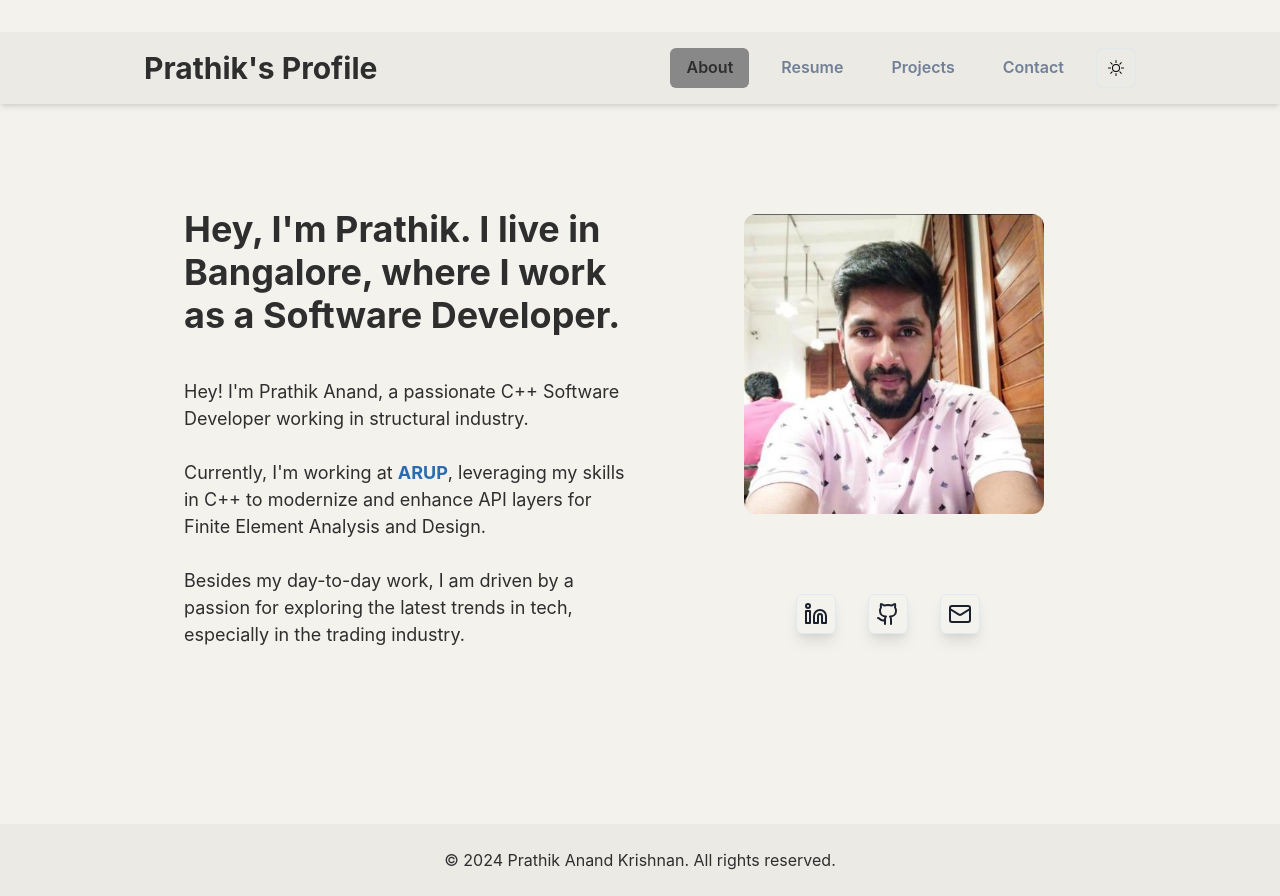
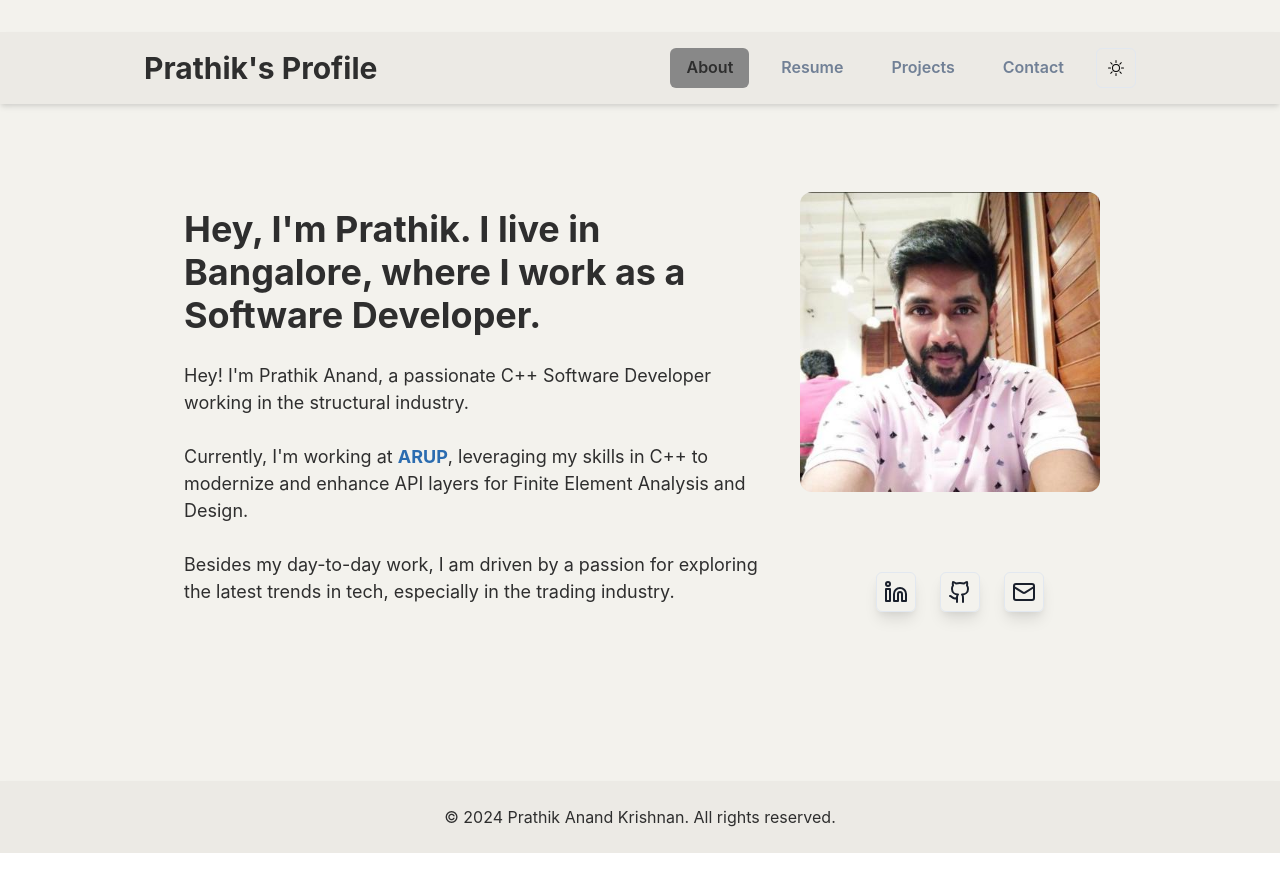
Before and after one commit to prathikanand7/prathikanand7.github.io, a React (Create React App) app in the folder portfolio/: page / in a window 1280 px wide. After the commit the page ends 853 px from the top, so only its background shows below. Built offline with nearby package versions, Linux system fonts and the light colour scheme.

Commit message:
Update resume

```diff
--- a/portfolio/src/App.js
+++ b/portfolio/src/App.js
@@ -65,8 +65,8 @@ const Portfolio = () => {
       <Box as="header" bg={cardBg} color={cardTextColor} shadow="md" py={4}>
         <Container maxW="container.lg">
           <Flex justify="space-between" align="center">
-            <Heading size="lg">Prathik's Profile</Heading>
-            <Flex align="center">
+            <Heading size={{ base: 'md', md: 'lg' }}>Prathik's Profile</Heading>
+            <Flex align="center" display={{ base: 'none', md: 'flex' }}>
               <Stack direction="row" spacing={4} mr={4}>
                 {['About', 'Resume', 'Projects', 'Contact'].map((item) => (
                   <Button
@@ -175,7 +175,7 @@ const Portfolio = () => {
                     />
                     <IconButton
                       as="a"
-                      href="/Prathik_Anand_Resume_sept_2024.pdf"
+                      href="/Prathik_Anand_Resume_oct_2024.pdf"
                       icon={<Download />}
                       aria-label="Download Resume"
                       variant="outline"
--- a/portfolio/src/components/AboutSection.js
+++ b/portfolio/src/components/AboutSection.js
@@ -1,4 +1,3 @@
-// AboutSection.js
 import React from 'react';
 import {
   Container,
@@ -23,14 +22,19 @@ const AboutSection = () => {
   return (
     <Container maxW="container.lg" py={10}>
       <Stack spacing={6}>
-        <Flex align="center" justify="space-between">
+        <Flex
+          align="center"
+          justify="space-between"
+          direction={{ base: 'column', md: 'row' }} // Stack vertically on mobile (base), horizontally on desktop (md+)
+          alignItems="center"
+        >
           {/* Left: About details */}
-          <Box flex="1" p={6}>
-            <Heading as="h3" size="xl" fontWeight="bold" mb={10}>
+          <Box flex="1" p={6} textAlign={{ base: 'center', md: 'left' }}> {/* Center text on mobile */}
+            <Heading as="h3" size="xl" fontWeight="bold" mb={6}>
               Hey, I'm Prathik. I live in Bangalore, where I work as a Software Developer.
             </Heading>
             <Text color={cardTextColor} fontSize="lg" mb={6}>
-              Hey! I'm Prathik Anand, a passionate C++ Software Developer working in structural industry.
+              Hey! I'm Prathik Anand, a passionate C++ Software Developer working in the structural industry.
               <br />
               <br />
               Currently, I'm working at{' '}
@@ -44,18 +48,24 @@ const AboutSection = () => {
           </Box>
 
           {/* Right: Profile picture and contact */}
-          <Box flex="1" textAlign="center">
+          <Box flex="1" textAlign="center"  mt={{ base: 6, md: 0 }} maxW={{ base: '100%', md: '320px' }}> {/* Add margin on top for mobile */}
             <Image
               src="/my_pic.jpg"
               alt="Prathik Anand Krishnan"
               borderRadius="xl"
-                boxSize="300px"
+              boxSize={{ base: '200px', md: '300px' }} // Adjust image size for mobile
               objectFit="cover"
               mb={6}
-                ml={20}
               transform="rotate(-0deg)"
             />
-            <Stack spacing={6} direction="row" justify="center"  align="center" mb={8} mt={20}>
+            <Stack
+              spacing={6}
+              direction="row"
+              justify="center"
+              align="center"
+              mb={8}
+              mt={{ base: 4, md: 20 }} // Adjust top margin for mobile
+            >
               <IconButton
                 as="a"
                 href="https://www.linkedin.com/in/prathik-anand"
@@ -66,7 +76,6 @@ const AboutSection = () => {
                 shadow={shadowColor}
                 target="_blank"
                 rel="noopener noreferrer"
-                  mr={2}
               />
               <IconButton
                 as="a"
@@ -78,7 +87,6 @@ const AboutSection = () => {
                 shadow={shadowColor}
                 target="_blank"
                 rel="noopener noreferrer"
-                mr={2}
               />
               <IconButton
                 as="a"
@@ -90,7 +98,6 @@ const AboutSection = () => {
                 shadow={shadowColor}
                 target="_blank"
                 rel="noopener noreferrer"
-                  mr={2}
               />
             </Stack>
           </Box>
```
Also changed, not shown: 2 other files (tests, documents, lock files or other folders). Lines whose indentation alone changed are shown as unchanged.
